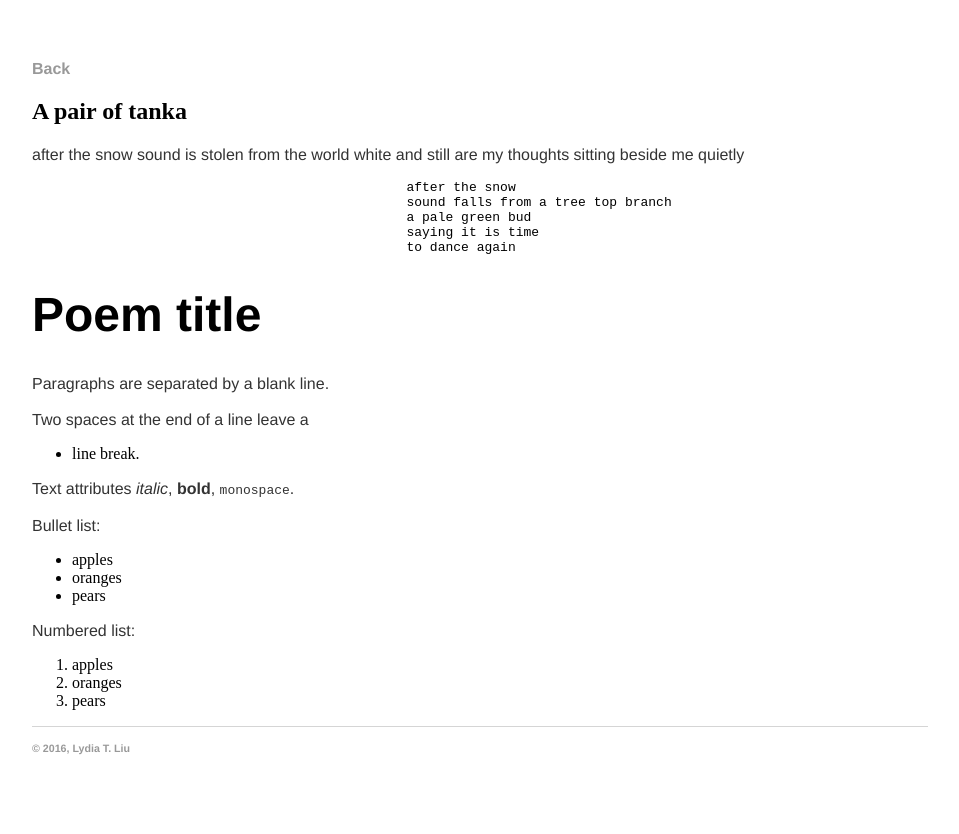
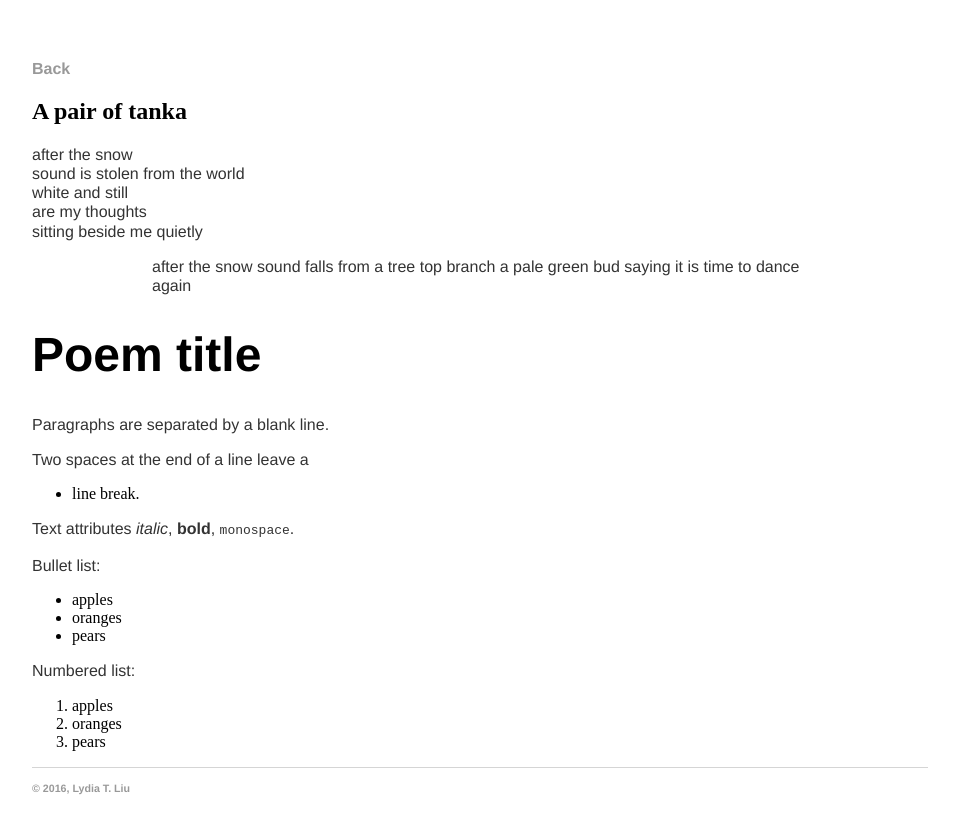
Before and after one commit to serenalwang/serenalwang.github.io, a Jekyll site: the page built from poems/one.md, in a window 1280 px wide. Shown: the top 834 px of the page, without its empty margins (160-1119 px from the left). Built offline with Jekyll 4.4.1, drawn with Linux system fonts in a browser that asks for light colours.

Commit message:
Update one.md

```diff
--- a/poems/one.md
+++ b/poems/one.md
@@ -15,11 +15,11 @@
 
 
 
-							after the snow
-							sound falls from a tree top branch
-							a pale green bud
-							saying it is time
-							to dance again
+> > > after the snow
+> > > sound falls from a tree top branch
+> > > a pale green bud
+> > > saying it is time
+> > > to dance again
 
 
 Poem title
```
